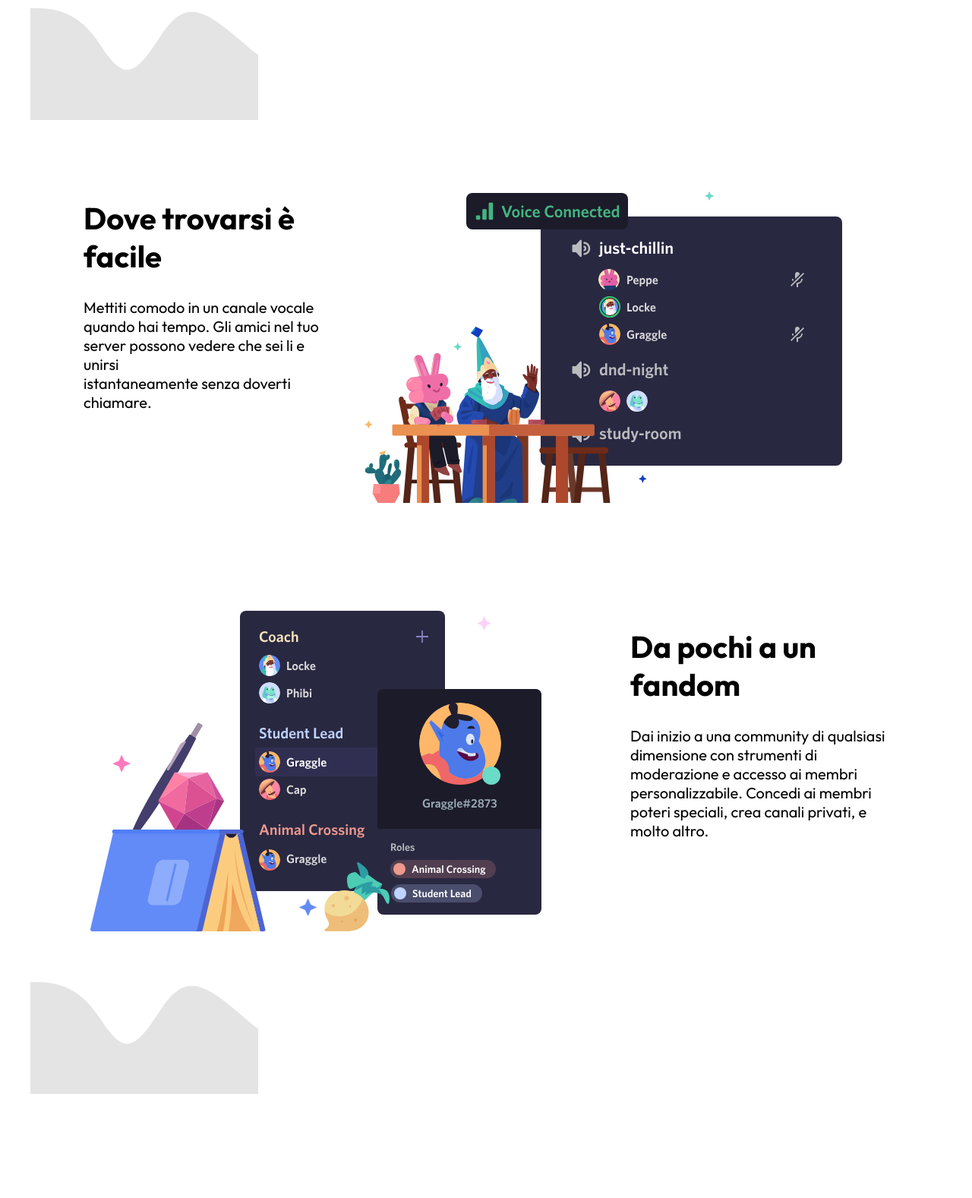
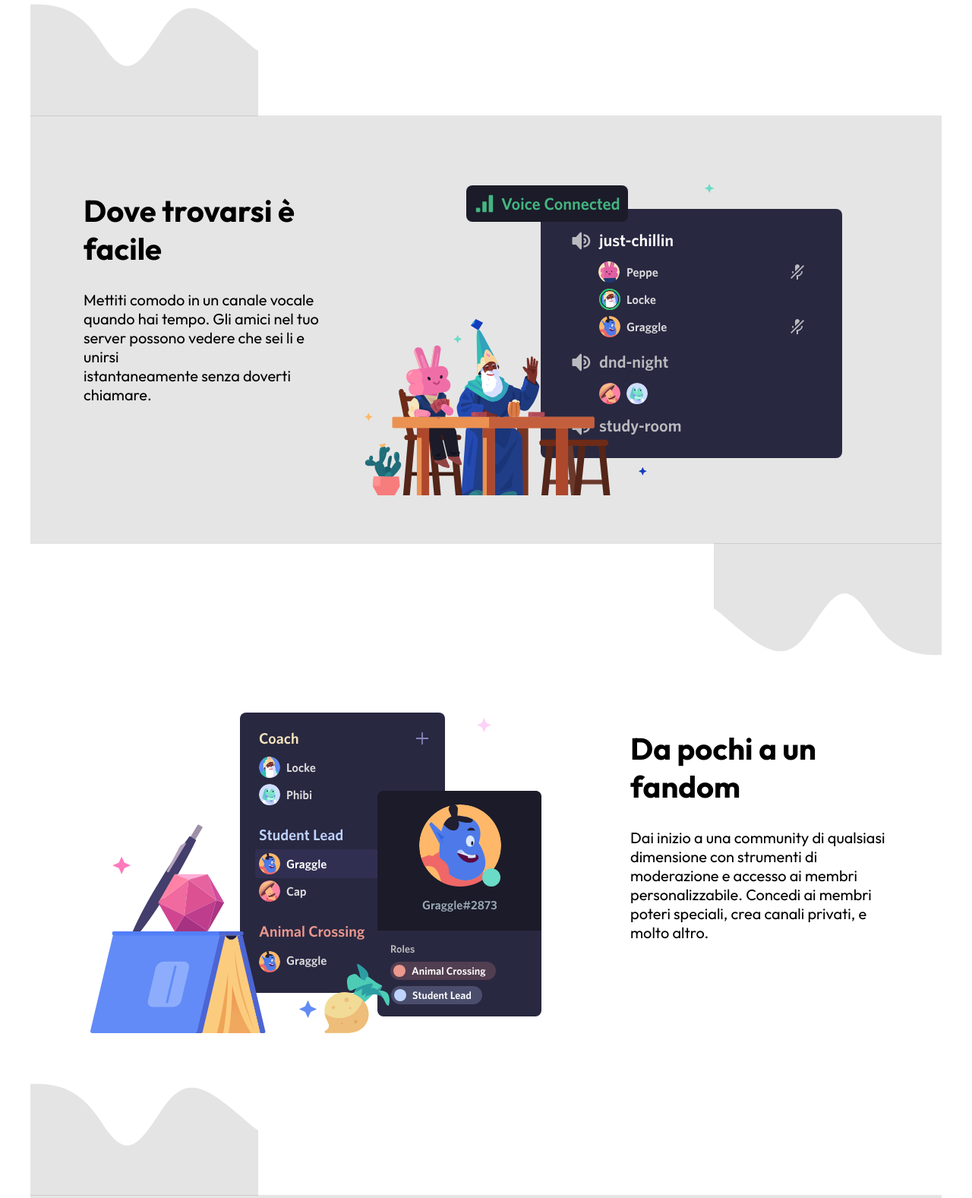
Before and after one commit to igorliotta/htmlcss-discord, a plain HTML site: page index.html in a window 1280 px wide. Shown: the part 1027-2604 px from the top of the page at 76% size. Drawn offline with Linux system fonts and the light colour scheme.

Commit message:
Added: bg-wave

```diff
--- a/css/app.css
+++ b/css/app.css
@@ -285,6 +285,9 @@ ul, ol, menu {
 .container-t-section {
     width: 1200px;
     min-height: 500px;
+    background-color: #e5e5e5;
+    margin-top: -5px;
+    margin-bottom: -5px;
 }
 
 .row-t-section {
@@ -297,11 +300,26 @@ ul, ol, menu {
     background-color: f6f6f6;
 }
 
+/* Quarta section */
+
+.container-s-section {
+    width: 1200px;
+    min-height: 500px;
+    background-color: white;
+    margin-top: -5px;
+}
+
+.reverse {
+    transform: rotate(180deg);
+}
+
 /* Quinta section */
 
 .container-q-section {
     width: 1200px;
     padding: 60px;
+    margin-top: -5px;
+    background-color: #e5e5e5;
 }
 
 .row-q-section {
--- a/index.html
+++ b/index.html
@@ -110,7 +110,9 @@
         </section>
 
         <!-- Inizio quarta section -->
-
+        <div class="bg-wave reverse">
+            <img src="./img/wave.svg" alt="">
+        </div>
         <section>
             <div class="container-s-section">
                 <div class="row-s-section">
```
